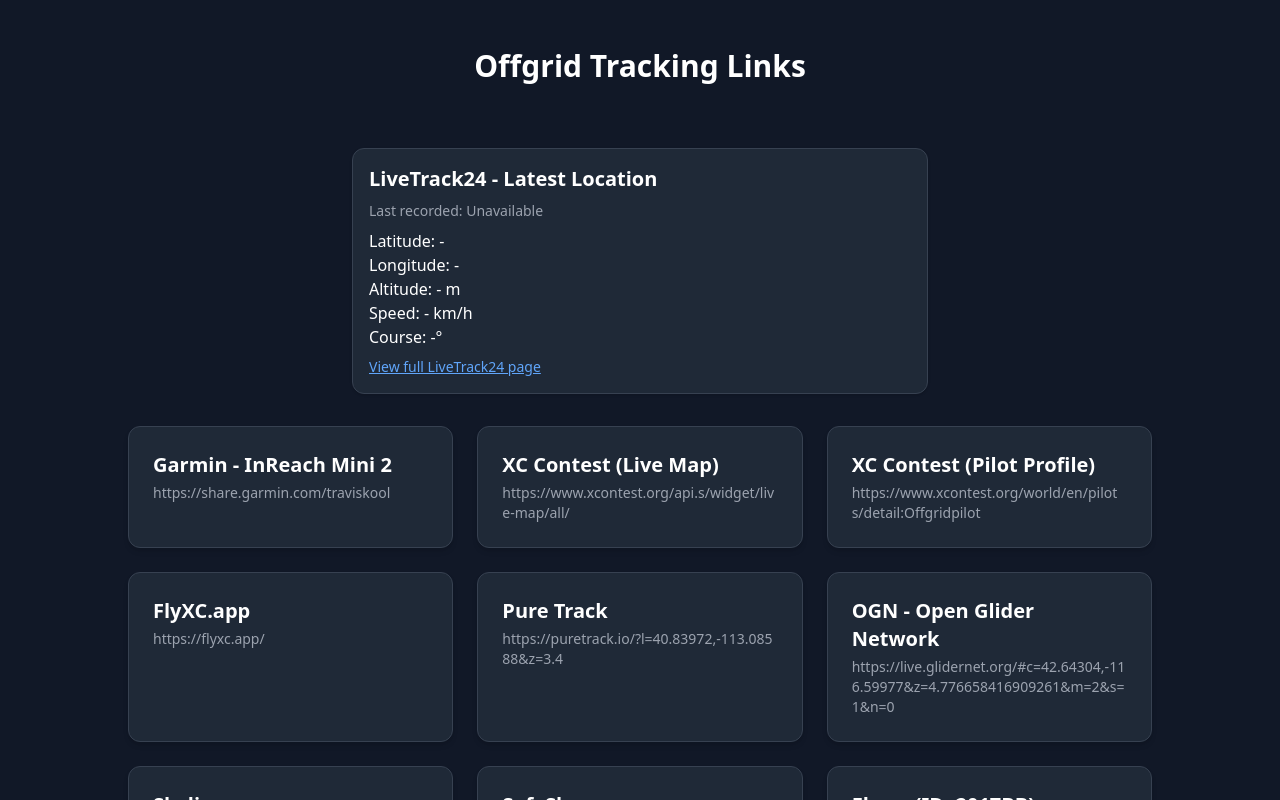
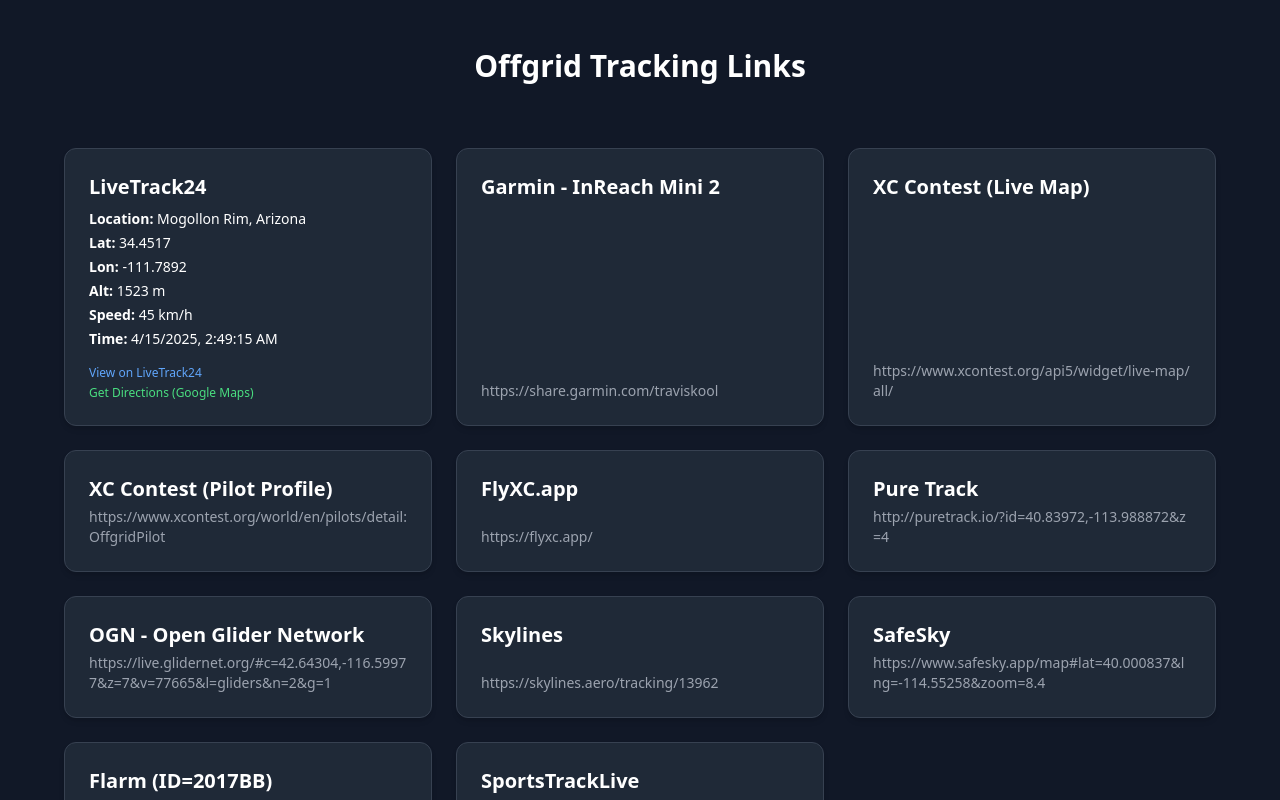
Before and after one commit to TravisKool/offgrid-tracking, a React (Vite) app: page / in a window 1280 px wide. Shown: the top 800 px of the page. Built offline with nearby package versions, Linux system fonts and the light colour scheme; no server answers.

Commit message:
additional improvememts to lt24 card and styling

```diff
--- /dev/null
+++ b/public/data/livetrack24-location-data.json
@@ -0,0 +1,9 @@
+{
+  "timestamp": "2025-04-15T02:49:15Z",
+  "latitude": 34.4517,
+  "longitude": -111.7892,
+  "altitude_m": 1523,
+  "speed_kmh": 45,
+  "location": "Mogollon Rim, Arizona",
+  "source": "LiveTrack24"
+}
--- a/src/App.jsx
+++ b/src/App.jsx
@@ -1,32 +1,33 @@
 import React from "react";
 import LiveTrackCard from "./components/LiveTrackCard";
+import { cardStyle } from "./styles/sharedStyles";
 
 const trackers = [
   { name: "Garmin - InReach Mini 2", url: "https://share.garmin.com/traviskool" },
-  { name: "XC Contest (Live Map)", url: "https://www.xcontest.org/api.s/widget/live-map/all/" },
-  { name: "XC Contest (Pilot Profile)", url: "https://www.xcontest.org/world/en/pilots/detail:Offgridpilot" },
+  { name: "XC Contest (Live Map)", url: "https://www.xcontest.org/api5/widget/live-map/all/" },
+  { name: "XC Contest (Pilot Profile)", url: "https://www.xcontest.org/world/en/pilots/detail:OffgridPilot" },
   { name: "FlyXC.app", url: "https://flyxc.app/" },
-  { name: "Pure Track", url: "https://puretrack.io/?l=40.83972,-113.08588&z=3.4" },
-  { name: "OGN - Open Glider Network", url: "https://live.glidernet.org/#c=42.64304,-116.59977&z=4.776658416909261&m=2&s=1&n=0" },
+  { name: "Pure Track", url: "http://puretrack.io/?id=40.83972,-113.988872&z=4" },
+  { name: "OGN - Open Glider Network", url: "https://live.glidernet.org/#c=42.64304,-116.59977&z=7&v=77665&l=gliders&n=2&g=1" },
   { name: "Skylines", url: "https://skylines.aero/tracking/13962" },
-  { name: "SafeSky", url: "https://live.safesky.app/map?lat=40.00037&lng=-114.55258&zoom=3.84" },
+  { name: "SafeSky", url: "https://www.safesky.app/map#lat=40.000837&lng=-114.55258&zoom=8.4" },
   { name: "Flarm (ID=2017BB)", url: "https://www.flarmnet.org/" },
-  { name: "SportsTrackLive", url: "https://www.sportstracklive.com/en/user/offgridpilot?live=requested" }
+  { name: "SportsTrackLive", url: "https://www.sportstracklive.com/en/user/offgridpilot?live=requested" },
 ];
 
 export default function App() {
   return (
     <main className="min-h-screen bg-gray-900 text-white flex flex-col items-center py-12 px-4 space-y-8">
       <h1 className="text-3xl font-bold mb-8">Offgrid Tracking Links</h1>
-      <LiveTrackCard />
-      <div className="grid grid-cols-1 sm:grid-cols-2 lg:grid-cols-3 gap-6 w-full max-w-5xl">
+      <div className="grid grid-cols-1 sm:grid-cols-2 lg:grid-cols-3 gap-6 w-full max-w-6xl">
+        <LiveTrackCard />
         {trackers.map((tracker, index) => (
           <a
             key={index}
             href={tracker.url}
             target="_blank"
             rel="noopener noreferrer"
-            className="bg-gray-800 hover:bg-gray-700 transition p-6 rounded-xl shadow-md border border-gray-700"
+            className={cardStyle}
           >
             <h2 className="text-xl font-semibold">{tracker.name}</h2>
             <p className="text-sm mt-1 text-gray-400 break-all">{tracker.url}</p>
--- a/src/components/LiveTrackCard.jsx
+++ b/src/components/LiveTrackCard.jsx
@@ -1,61 +1,83 @@
-import { useEffect, useState } from 'react';
+import { useEffect, useState } from "react";
+import { cardStyle } from "../styles/sharedStyles";
+
+function haversineDistance(lat1, lon1, lat2, lon2) {
+  const R = 3958.8; // Earth radius in miles
+  const toRad = (deg) => (deg * Math.PI) / 180;
+  const dLat = toRad(lat2 - lat1);
+  const dLon = toRad(lon2 - lon1);
+  const a =
+    Math.sin(dLat / 2) ** 2 +
+    Math.cos(toRad(lat1)) * Math.cos(toRad(lat2)) * Math.sin(dLon / 2) ** 2;
+  return R * 2 * Math.atan2(Math.sqrt(a), Math.sqrt(1 - a));
+}
 
 export default function LiveTrackCard() {
-  const [location, setLocation] = useState(null);
+  const [data, setData] = useState(null);
+  const [distance, setDistance] = useState(null);
 
-  const fetchLocation = () => {
-    fetch("https://www.livetrack24.com/user/Offgridcoder/text")
-      .then((res) => res.text())
-      .then((text) => {
-        const lines = text.trim().split("\n");
-        const lastLine = lines[lines.length - 1].trim();
-        const parts = lastLine.split(",");
+  useEffect(() => {
+    fetch("/data/livetrack24-location-data.json")
+      .then((res) => res.json())
+      .then((track) => {
+        setData(track);
 
-        if (parts.length >= 6) {
-          const [timestamp, lat, lon, alt, speed, course] = parts;
-
-          setLocation({
-            timestamp: timestamp.trim(),
-            lat: parseFloat(lat),
-            lon: parseFloat(lon),
-            altitude: parseFloat(alt),
-            speed: parseFloat(speed),
-            course: parseFloat(course),
+        if (navigator.geolocation) {
+          navigator.geolocation.getCurrentPosition((pos) => {
+            const miles = haversineDistance(
+              pos.coords.latitude,
+              pos.coords.longitude,
+              track.latitude,
+              track.longitude
+            );
+            setDistance(miles.toFixed(1));
           });
-        } else {
-          console.warn("Unexpected format from LiveTrack24:", lastLine);
         }
       })
-      .catch((err) => console.error("Failed to fetch LiveTrack24 data:", err));
-  };
-
-  useEffect(() => {
-    fetchLocation();
-    const interval = setInterval(fetchLocation, 10000);
-    return () => clearInterval(interval);
+      .catch(console.error);
   }, []);
 
   return (
-    <section className="w-full max-w-xl mx-auto mt-6">
-      <div className="bg-gray-800 p-4 rounded-xl border border-gray-700 shadow">
-        <h2 className="text-xl font-bold mb-2">LiveTrack24 - Latest Location</h2>
-        <p className="text-sm text-gray-400 mb-2">
-          Last recorded: {location?.timestamp || "Unavailable"}
-        </p>
-        <p>Latitude: {location?.lat ?? "-"}</p>
-        <p>Longitude: {location?.lon ?? "-"}</p>
-        <p>Altitude: {location?.altitude ?? "-"} m</p>
-        <p>Speed: {location?.speed ?? "-"} km/h</p>
-        <p>Course: {location?.course != null ? location.course.toFixed(2) : "-"}°</p>
+    <div className={cardStyle}>
+      <div>
+        <h2 className="text-xl font-semibold mb-2 text-white">LiveTrack24</h2>
+        {data ? (
+          <div className="text-sm text-white space-y-1">
+            <p><strong>Location:</strong> {data.location}</p>
+            <p><strong>Lat:</strong> {data.latitude}</p>
+            <p><strong>Lon:</strong> {data.longitude}</p>
+            <p><strong>Alt:</strong> {data.altitude_m} m</p>
+            <p><strong>Speed:</strong> {data.speed_kmh} km/h</p>
+            <p><strong>Time:</strong> {new Date(data.timestamp).toLocaleString()}</p>
+            {distance && (
+              <p><strong>Distance:</strong> {distance} miles from here</p>
+            )}
+          </div>
+        ) : (
+          <p className="text-gray-400">Loading latest data...</p>
+        )}
+      </div>
+
+      <div className="mt-4 space-y-1">
         <a
-          href="https://www.livetrack24.com/user/Offgridcoder"
+          href="https://www.livetrack24.com/user/Offgridcoder/text"
           target="_blank"
           rel="noopener noreferrer"
-          className="block text-blue-400 underline text-sm mt-2"
+          className="text-xs text-blue-400 hover:underline block"
         >
-          View full LiveTrack24 page
+          View on LiveTrack24
         </a>
+        {data && (
+          <a
+            href={`https://www.google.com/maps/dir/?api=1&destination=${data.latitude},${data.longitude}`}
+            target="_blank"
+            rel="noopener noreferrer"
+            className="text-xs text-green-400 hover:underline block"
+          >
+            Get Directions (Google Maps)
+          </a>
+        )}
       </div>
-    </section>
+    </div>
   );
 }
--- /dev/null
+++ b/src/styles/sharedStyles.js
@@ -0,0 +1,2 @@
+export const cardStyle =
+  "h-full bg-gray-800 hover:bg-gray-700 transition p-6 rounded-xl shadow-md border border-gray-700 flex flex-col justify-between";
```
Also changed, not shown: 1 other file (tests, documents, lock files or other folders).
